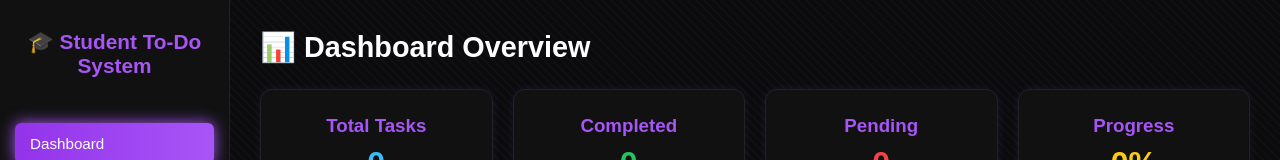
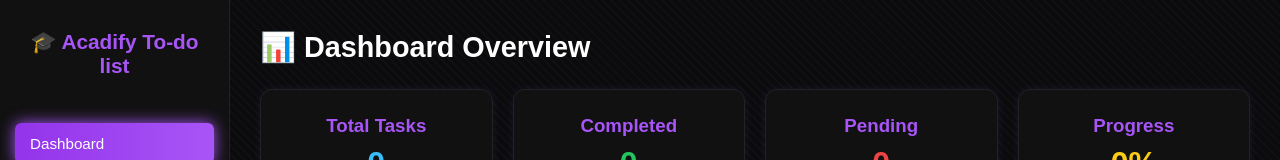
Before and after one commit to ricksonortega062-rgb/IT107_CaseStudy, a plain HTML site: page index.html in a window 1280 px wide. Shown: the top 160 px of the page. Drawn offline with Linux system fonts and the light colour scheme.

Commit message:
Update index.html

```diff
--- a/index.html
+++ b/index.html
@@ -8,7 +8,7 @@
 <body>
 
   <nav>
-    <h2>🎓 Student To-Do System</h2>
+    <h2>🎓 Acadify To-do list</h2>
     <ul>
       <li><a href="#" class="active">Dashboard</a></li>
       <li><a href="#">Add Task</a></li>
```
